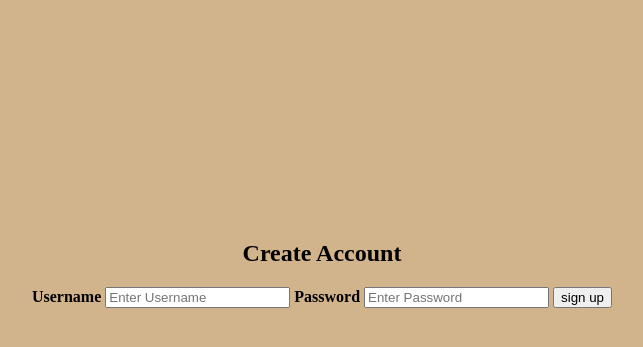
After one commit to SlavikKhrapach/PhotoQuest, a PHP site: template views/newaccount.html in a window 1280 px wide. The commit adds this page. Shown: the top 347 px of the page, without its empty margins (318-961 px from the left). Run offline with PHP 8.4, Linux system fonts and the light colour scheme; the template is opened without the code that fills it, so the values that code supplies are empty.

Commit message:
created signup page and linked it to login page

```diff
--- /dev/null
+++ b/styles/newaccount.css
@@ -0,0 +1,13 @@
+body {
+    background-color: tan;
+}
+.create{
+    text-align: center;
+    display: block;
+    margin-top: 10em;
+    color: black;
+}
+
+.signupform{
+    text-align: center;
+}
--- a/views/info.html
+++ b/views/info.html
@@ -37,7 +37,7 @@
         </ul>
             <hr>
         <ul>
-            <li><a href="loginpage">Log In</a></li>
+            <li><a href="loginpage">Log In/Sign Up</a></li>
         </ul>
     </div>
 </div>
--- a/views/login.html
+++ b/views/login.html
@@ -25,7 +25,7 @@
             <input type="checkbox" checked="checked" name="remember"> Remember me
         </label>
     </div>
-    <a href="" role="button"
+    <a href="createaccount" role="button"
        class="createacct" id="bottom-apply">create account</a>
 
 </body>
--- /dev/null
+++ b/views/newaccount.html
@@ -0,0 +1,27 @@
+<!DOCTYPE html>
+<html lang="en">
+
+<head>
+    <meta charset="UTF-8">
+    <title>Sign Up</title>
+  <link rel="stylesheet" href="styles/newaccount.css">
+</head>
+
+<body>
+
+<h2 class="create">Create Account</h2>
+
+<form action="/index.php" method="post">
+  <div class="signupform">
+    <label for="user"><b>Username</b></label>
+    <input type="text" placeholder="Enter Username" name="user" required>
+
+    <label for="pass"><b>Password</b></label>
+    <input type="password" placeholder="Enter Password" name="pass" required>
+
+    <button>sign up</button>
+  </div>
+
+</body>
+
+</html>
```
Also changed, not shown: index.php (+8 -0 lines).
